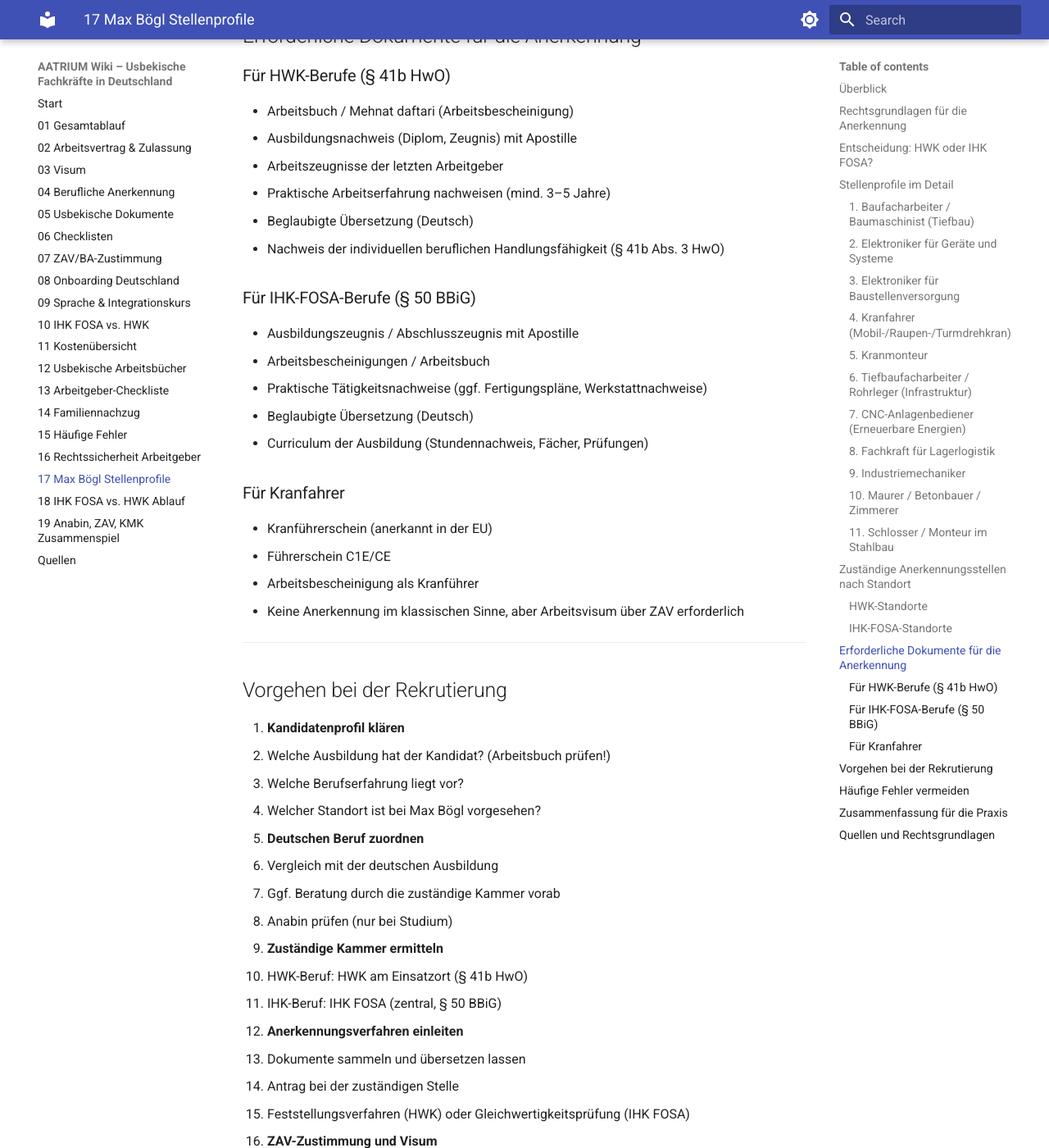
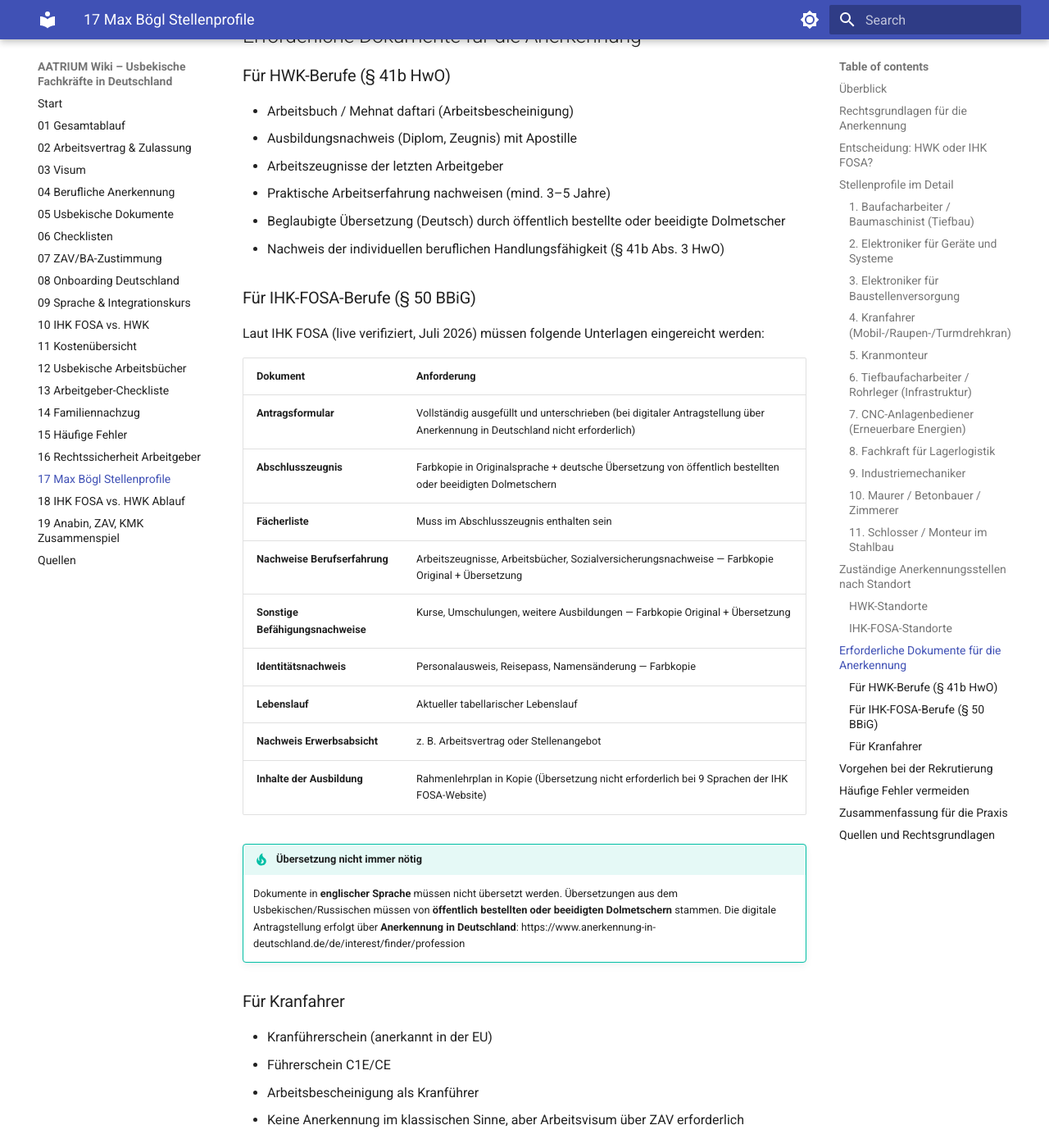
Before and after one commit to benedikt-aatrium/wiki-usbekische-fachkraefte, an MkDocs documentation site: the page built from docs/17_max_boegl_stellenprofile.md, in a window 1280 px wide and 1400 px high, scrolled down 9089 px. Shown: the whole window at 82% size. Built offline with MkDocs 1.6.1 and Material for MkDocs 9.7.7, drawn with Linux system fonts in a browser that asks for light colours; some of the changed text lies outside the part shown.

Commit message:
Artikel 17: IHK-FOSA-Unterlagen konkretisiert (live verifiziert), Quellen mit Formular-Links ergänzt, Übersetzerdatenbank hinzugefügt

```diff
--- a/docs/17_max_boegl_stellenprofile.md
+++ b/docs/17_max_boegl_stellenprofile.md
@@ -225,16 +225,27 @@ Die Max Bögl Unternehmensgruppe rekrutiert Fachkräfte für **11 verschiedene B
 - Ausbildungsnachweis (Diplom, Zeugnis) mit Apostille
 - Arbeitszeugnisse der letzten Arbeitgeber
 - Praktische Arbeitserfahrung nachweisen (mind. 3–5 Jahre)
-- Beglaubigte Übersetzung (Deutsch)
+- Beglaubigte Übersetzung (Deutsch) durch öffentlich bestellte oder beeidigte Dolmetscher
 - Nachweis der individuellen beruflichen Handlungsfähigkeit (§ 41b Abs. 3 HwO)
 
 ### Für IHK-FOSA-Berufe (§ 50 BBiG)
 
-- Ausbildungszeugnis / Abschlusszeugnis mit Apostille
-- Arbeitsbescheinigungen / Arbeitsbuch
-- Praktische Tätigkeitsnachweise (ggf. Fertigungspläne, Werkstattnachweise)
-- Beglaubigte Übersetzung (Deutsch)
-- Curriculum der Ausbildung (Stundennachweis, Fächer, Prüfungen)
+Laut IHK FOSA (live verifiziert, Juli 2026) müssen folgende Unterlagen eingereicht werden:
+
+| Dokument | Anforderung |
+|----------|-------------|
+| **Antragsformular** | Vollständig ausgefüllt und unterschrieben (bei digitaler Antragstellung über Anerkennung in Deutschland nicht erforderlich) |
+| **Abschlusszeugnis** | Farbkopie in Originalsprache + deutsche Übersetzung von öffentlich bestellten oder beeidigten Dolmetschern |
+| **Fächerliste** | Muss im Abschlusszeugnis enthalten sein |
+| **Nachweise Berufserfahrung** | Arbeitszeugnisse, Arbeitsbücher, Sozialversicherungsnachweise — Farbkopie Original + Übersetzung |
+| **Sonstige Befähigungsnachweise** | Kurse, Umschulungen, weitere Ausbildungen — Farbkopie Original + Übersetzung |
+| **Identitätsnachweis** | Personalausweis, Reisepass, Namensänderung — Farbkopie |
+| **Lebenslauf** | Aktueller tabellarischer Lebenslauf |
+| **Nachweis Erwerbsabsicht** | z. B. Arbeitsvertrag oder Stellenangebot |
+| **Inhalte der Ausbildung** | Rahmenlehrplan in Kopie (Übersetzung nicht erforderlich bei 9 Sprachen der IHK FOSA-Website) |
+
+!!! tip "Übersetzung nicht immer nötig"
+    Dokumente in **englischer Sprache** müssen nicht übersetzt werden. Übersetzungen aus dem Usbekischen/Russischen müssen von **öffentlich bestellten oder beeidigten Dolmetschern** stammen. Die digitale Antragstellung erfolgt über **Anerkennung in Deutschland**: https://www.anerkennung-in-deutschland.de/de/interest/finder/profession
 
 ### Für Kranfahrer
 
@@ -305,8 +316,14 @@ Die Max Bögl Unternehmensgruppe rekrutiert Fachkräfte für **11 verschiedene B
 - **Max Bögl Stellenprofil-PDF** „Alle Stellen Bögl" (2026)
 - **Anabin-Datenbank**: https://anabin.kmk.org (live verifiziert, Juli 2026)
 - **BQ-Portal**: https://www.bq-portal.de (live verifiziert, Juli 2026)
-- **IHK FOSA**: https://www.ihk-fosa.de
+- **IHK FOSA**: https://www.ihk-fosa.de (live verifiziert, Juli 2026)
+  - Standardverfahren: https://www.ihk-fosa.de/antragstellung/standard-verfahren/
+  - Antragsformular (PDF): https://www.ihk-fosa.de/fileadmin/Dateien/Antragsformular/IHK_FOSA_Antrag_S.pdf
+  - Vollmacht Einzelpersonen: https://www.ihk-fosa.de/fileadmin/Dateien/Antragsformular/Vollmacht_allgemein.pdf
+  - Vollmacht Arbeitgeber: https://www.ihk-fosa.de/fileadmin/Dateien/Antragsformular/Vollmacht_Arbeitgeber.pdf
+  - Digitale Antragstellung: https://www.anerkennung-in-deutschland.de/de/interest/finder/profession
 - **Handwerkskammern** der jeweiligen Bundesländer
+- **Übersetzerdatenbank**: https://www.justiz-dolmetscher.de/Recherche/ (für beeidigte Dolmetscher)
 
 !!! info "Hinweis zur Recherche"
-    Dieser Artikel wurde auf Grundlage einer Live-Recherche im Juli 2026 erstellt. Die gesetzlichen Grundlagen (AufenthG, BBiG, HwO) wurden direkt von https://www.gesetze-im-internet.de verifiziert. Die Max-Bögl-Referenzcodes stammen aus der originalen PDF „Alle Stellen Bögl". Die Anabin- und BQ-Portal-Informationen wurden live recherchiert.
+    Dieser Artikel wurde auf Grundlage einer Live-Recherche im Juli 2026 erstellt. Die gesetzlichen Grundlagen (AufenthG, BBiG, HwO) wurden direkt von https://www.gesetze-im-internet.de verifiziert. Die Max-Bögl-Referenzcodes stammen aus der originalen PDF „Alle Stellen Bögl". Die Anabin- und BQ-Portal-Informationen wurden live recherchiert. Die IHK-FOSA-Informationen (Unterlagen, Verfahren, Formulare) wurden live von der IHK-FOSA-Website verifiziert.
```
